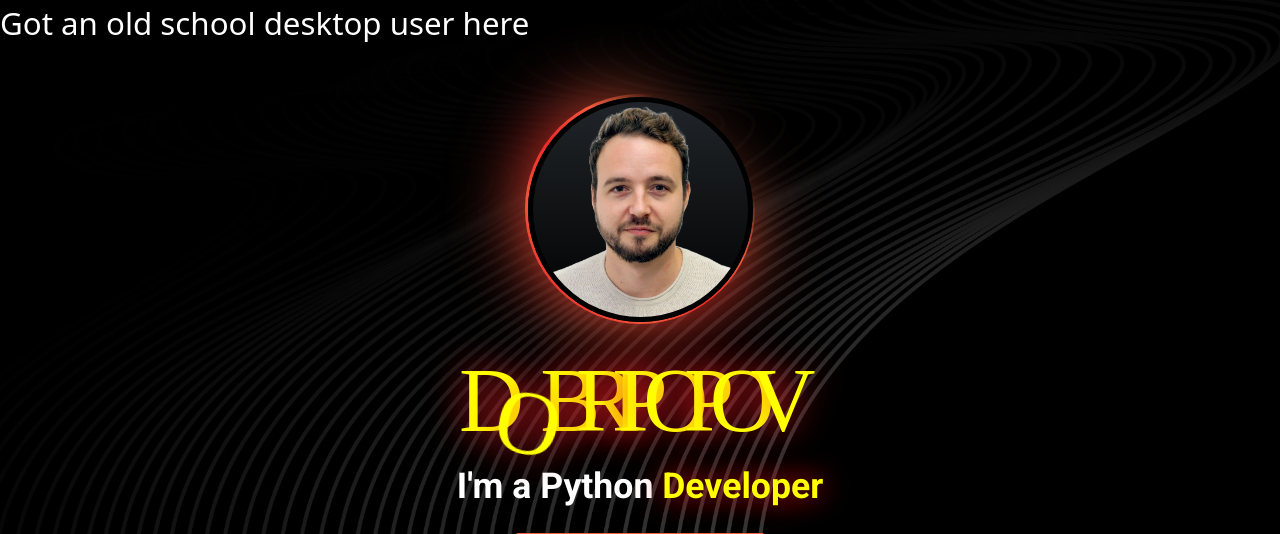
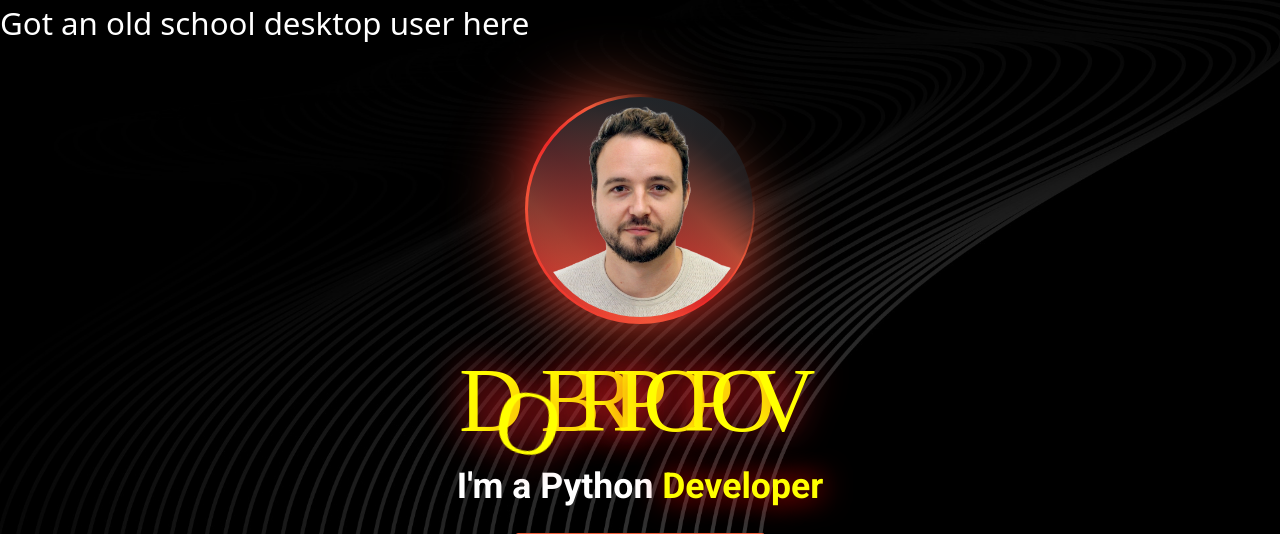
Before and after one commit to dobidobdobz/My_Website_Portfolio, a Flask app: template templates/index.html in a window 1280 px wide. Shown: the top 534 px of the page. Run offline with Flask 3, Linux system fonts and the light colour scheme; the template is opened without the code that fills it, so the values that code supplies are empty; some web fonts are replaced.

Commit message:
Update styles.css

```diff
--- a/static/css/styles.css
+++ b/static/css/styles.css
@@ -123,11 +123,11 @@
   width: 180px;
   height: 180px;
   border-radius: 50%;
-  background: linear-gradient(0deg, #000000, #212529);
+  background: linear-gradient(0deg, rgba(0, 0, 0, 0), #212529);
 }
 
 .box div img{
-  border: 4px solid black;
+  border: 4px solid rgba(0, 0, 0, 0);
   position: absolute;
   width: 100%;
   height: 100%;
```
